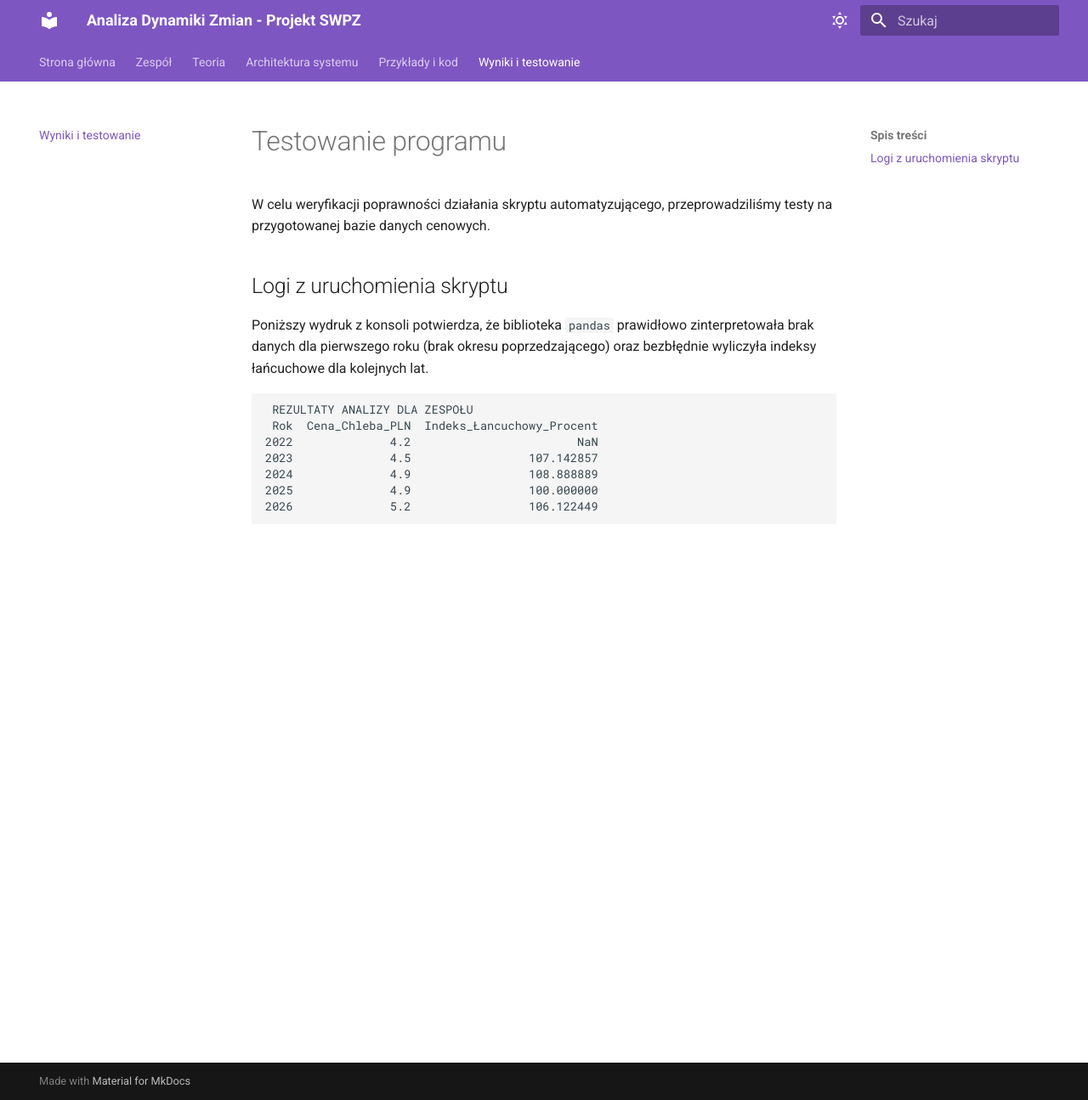
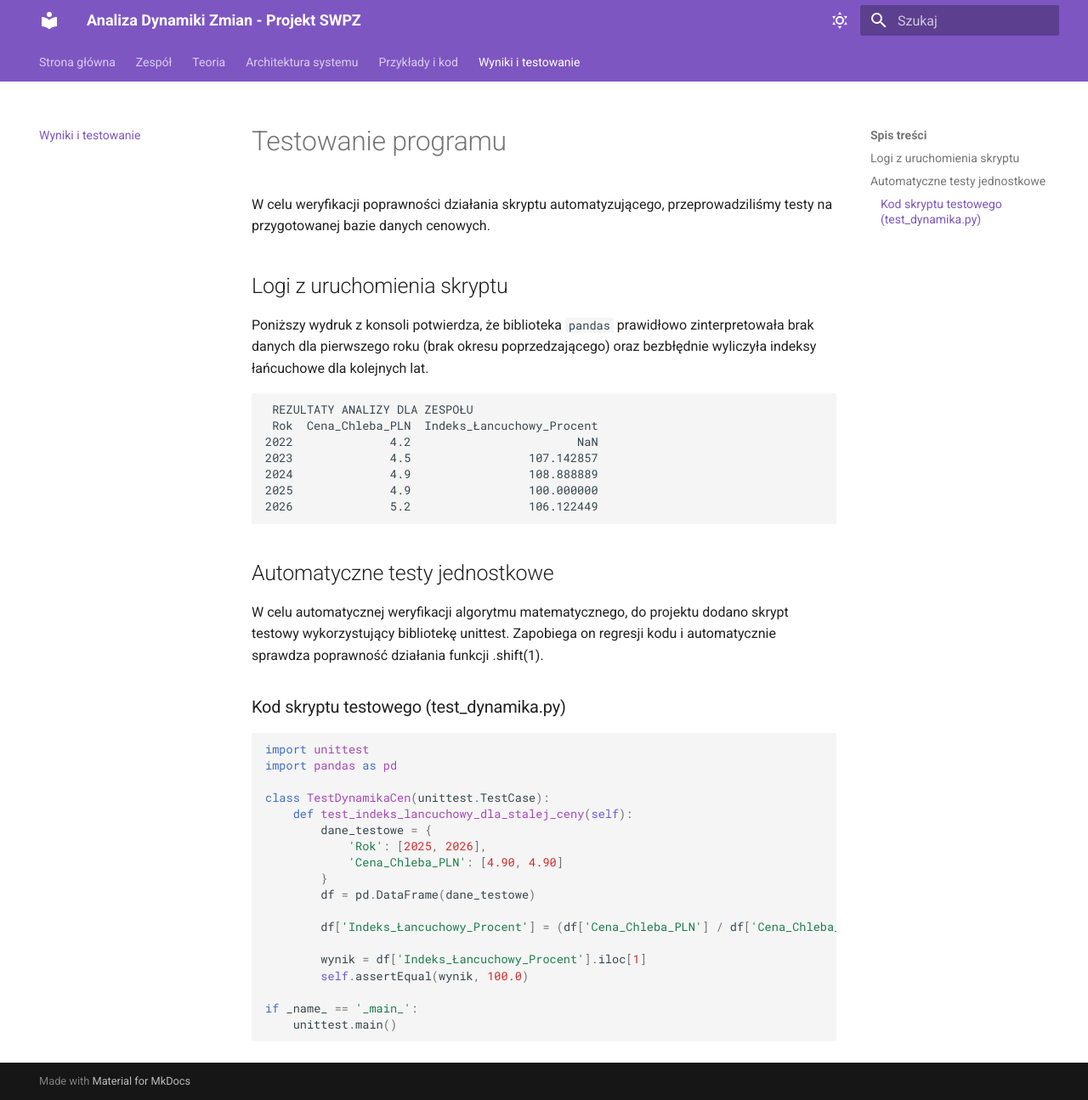
Before and after one commit to BartoszKurzynskiAGH/swpz-projekt-dev, an MkDocs documentation site: the page built from docs/testy.md, in a window 1280 px wide and 1295 px high. Shown: the whole window at 85% size. Built offline with MkDocs 1.6.1 and Material for MkDocs 9.7.7, drawn with Linux system fonts in a browser that asks for light colours.

````diff
--- a/docs/testy.md
+++ b/docs/testy.md
@@ -15,3 +15,29 @@ Poniższy wydruk z konsoli potwierdza, że biblioteka `pandas` prawidłowo zinte
 2025              4.9                 100.000000
 2026              5.2                 106.122449
 ```
+
+## Automatyczne testy jednostkowe
+
+W celu automatycznej weryfikacji algorytmu matematycznego, do projektu dodano skrypt testowy wykorzystujący bibliotekę unittest. Zapobiega on regresji kodu i automatycznie sprawdza poprawność działania funkcji .shift(1).
+
+### Kod skryptu testowego (test_dynamika.py)
+```python
+import unittest
+import pandas as pd
+
+class TestDynamikaCen(unittest.TestCase):
+    def test_indeks_lancuchowy_dla_stalej_ceny(self):
+        dane_testowe = {
+            'Rok': [2025, 2026],
+            'Cena_Chleba_PLN': [4.90, 4.90]
+        }
+        df = pd.DataFrame(dane_testowe)
+
+        df['Indeks_Łancuchowy_Procent'] = (df['Cena_Chleba_PLN'] / df['Cena_Chleba_PLN'].shift(1)) * 100
+
+        wynik = df['Indeks_Łancuchowy_Procent'].iloc[1]
+        self.assertEqual(wynik, 100.0)
+
+if _name_ == '_main_':
+    unittest.main()
+```
````
Also changed, not shown: test_dynamika.py (added, +18 -0 lines), 1 other file.
